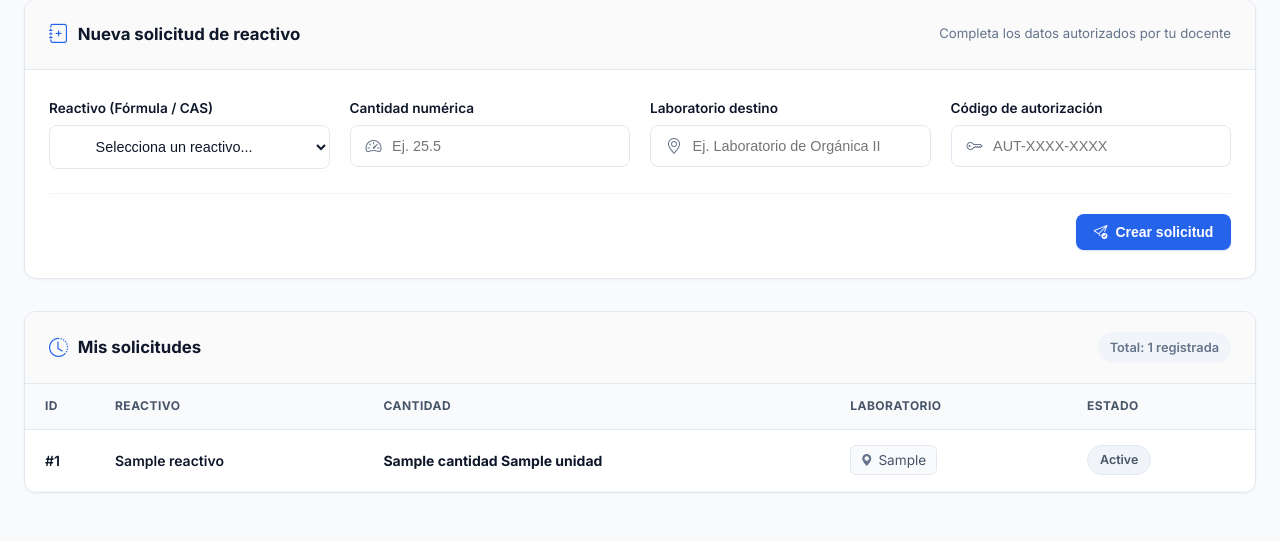
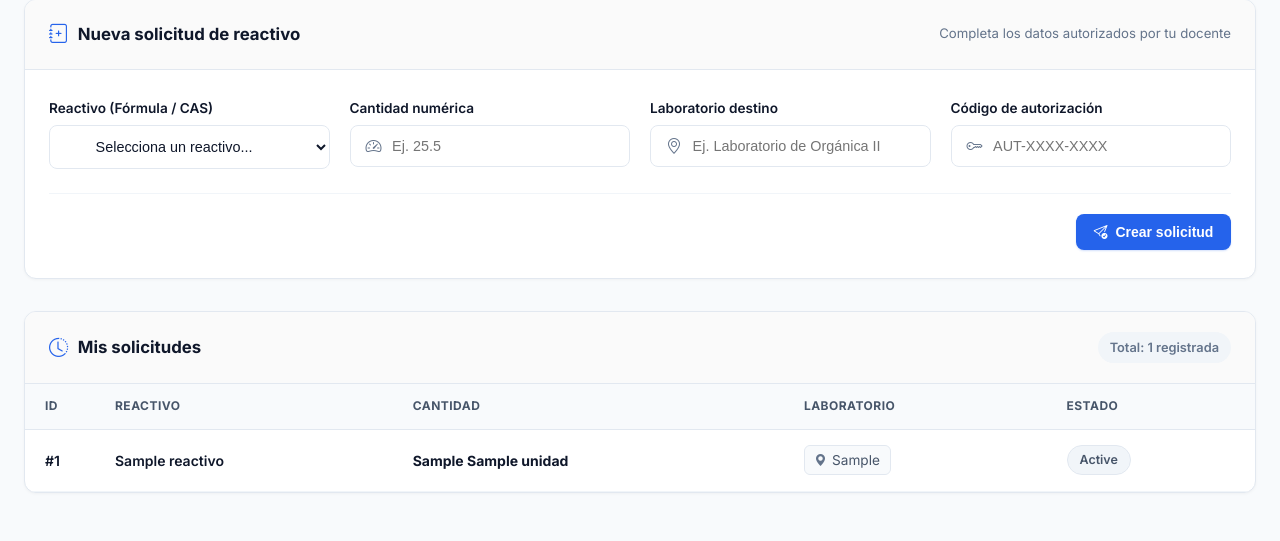
Before and after one commit to fastingwolf/sistema-reactivos, a Python web app: template templates/estudiante.html in a window 1280 px wide. Shown: the part 289-830 px from the top of the page. Run offline with Jinja, Linux system fonts and the light colour scheme; the template is opened without the code that fills it: most values are stand-ins (such as "Sample title", 1, 10 or a date in 2020).

Commit message:
Forzar asignacion de cantidad solicitada en memoria y plantilla

```diff
--- a/solicitudes.py
+++ b/solicitudes.py
@@ -20,6 +20,10 @@ def crear_solicitud(session, estudiante, codigo_str, reactivo, cantidad,
         laboratorio_destino=laboratorio_destino,
         estado="pendiente",
     )
+
+    # Asignación manual para forzar la lectura en Jinja en memoria
+    solicitud.cantidad_solicitada = cantidad
+
     session.add(solicitud)
     session.commit()
 
--- a/templates/estudiante.html
+++ b/templates/estudiante.html
@@ -116,13 +116,17 @@
                             {% endif %}
                         </td>
 
-                        <!-- Cantidad solicitada (busca la pedida en detalles, o muestra la máxima del código) -->
+                        <!-- Cantidad solicitada -->
                         <td>
                             <strong>
-                                {% if s.detalles and s.detalles|length > 0 and s.detalles[0].cantidad %}
-                                    {{ s.detalles[0].cantidad }} {% if s.detalles[0].reactivo %}{{ s.detalles[0].reactivo.unidad }}{% endif %}
+                                {% if s.cantidad_solicitada is defined and s.cantidad_solicitada %}
+                                    {{ s.cantidad_solicitada }}
+                                    {% if s.codigo and s.codigo.reactivo %} {{ s.codigo.reactivo.unidad }} {% endif %}
+                                {% elif s.detalles and s.detalles|length > 0 and s.detalles[0].cantidad %}
+                                    {{ s.detalles[0].cantidad }}
+                                    {% if s.detalles[0].reactivo %}{{ s.detalles[0].reactivo.unidad }}{% endif %}
                                 {% elif s.codigo and s.codigo.cantidad_maxima %}
-                                    {{ s.codigo.cantidad_maxima }} (Máx)
+                                    Límite: {{ s.codigo.cantidad_maxima }}
                                 {% else %}
                                     —
                                 {% endif %}
```
